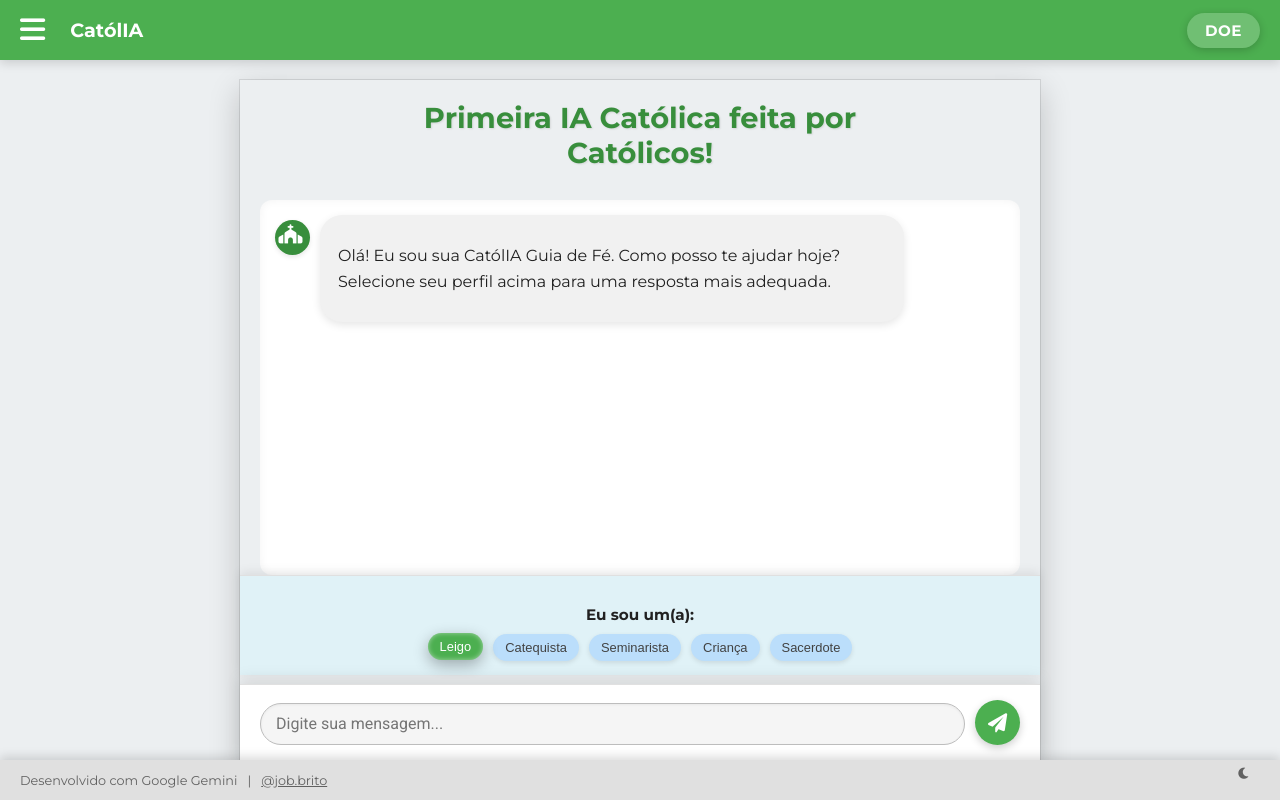
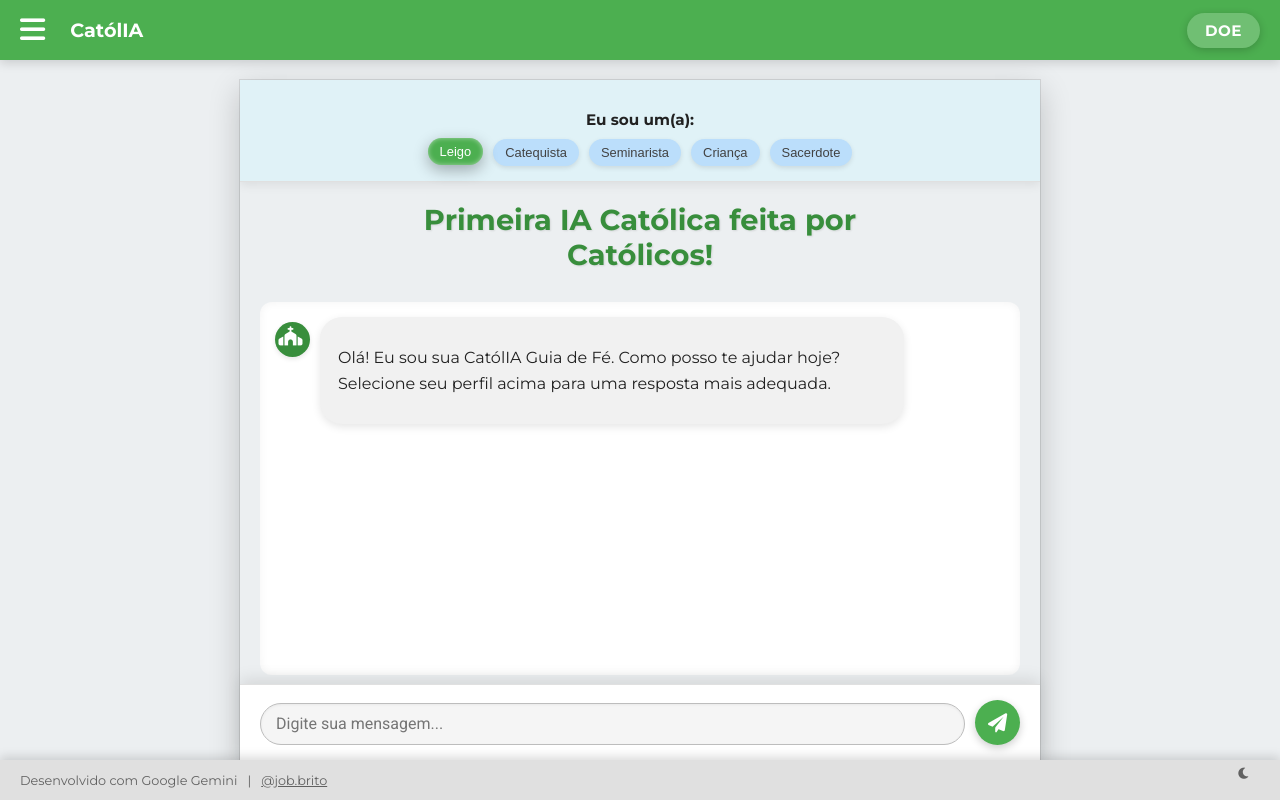
Before and after one commit to Dev-MJBS/catolIA, a Flask app: page / in a window 1280 px wide. Run offline with Flask 3, Linux system fonts and the light colour scheme.

Commit message:
Correcoes de app.py e HTML

```diff
--- a/templates/index.html
+++ b/templates/index.html
@@ -98,11 +104,12 @@
             --footer-bg: var(--light-footer-bg);
             --footer-text: var(--light-footer-text);
 
+            /* Alturas de elementos fixos */
             --header-height: 60px;
             --input-area-height: 85px;
             --footer-height: 40px;
-            --profile-selection-height: 100px;
-            --total-fixed-bottom-height: calc(var(--input-area-height) + var(--footer-height) + var(--profile-selection-height));
+            --profile-selection-height: 100px; /* Altura aproximada da seção de prompts */
+            --total-fixed-bottom-height: calc(var(--input-area-height) + var(--footer-height)); /* Apenas input e footer no bottom */
 
             --toggle-button-size: 40px;
             --menu-width: 280px;
@@ -274,70 +283,20 @@
             box-shadow: 0 4px 10px rgba(0, 0, 0, 0.25);
         }
 
-        /* Área de Conteúdo Principal Rolável */
-        .chat-scrollable-content {
-            flex-grow: 1;
-            overflow-y: auto;
-            -webkit-overflow-scrolling: touch;
-            background-color: var(--bg-body);
-            transition: background-color 0.5s ease;
-            padding: 20px;
-            display: flex;
-            flex-direction: column;
-            justify-content: flex-start;
-            align-items: stretch;
-            text-align: left;
-            /* NOVO: Ajuste do padding inferior para a área de input fixa e prompts fixos */
-            padding-bottom: calc(var(--input-area-height) + var(--profile-selection-height) + 20px);
-        }
-        .chat-scrollable-content.initial-state {
-            justify-content: center;
-            align-items: center;
-            text-align: center;
-        }
-        .chat-scrollable-content.has-content .main-central-message {
-            display: none;
-        }
-
-        .main-central-message {
-            font-family: 'Montserrat', sans-serif;
-            font-size: 1.8em;
-            font-weight: 700;
-            color: var(--color-primary-dark);
-            margin-bottom: 30px;
-            transition: color 0.5s ease;
-            padding: 0 10px;
-            text-shadow: 1px 1px 2px rgba(0,0,0,0.1);
-            align-self: center;
-            width: 100%;
-            max-width: 600px;
-            box-sizing: border-box;
-        }
-
-        /* Seção de Prompts - Agora Fixa no Rodapé */
+        /* Seção de Prompts - De volta ao topo */
         .profile-selection {
             padding: 15px 20px;
             background-color: var(--profile-bg);
-            border-top: 1px solid var(--border-color);
+            border-bottom: 1px solid var(--border-color); /* Borda na parte inferior */
             text-align: center;
             font-size: 0.95em;
             color: var(--text-color);
             transition: background-color 0.5s ease, border-color 0.5s ease, color 0.5s ease;
-            box-shadow: 0 -3px 10px rgba(0, 0, 0, 0.08);
+            box-shadow: 0 3px 10px rgba(0, 0, 0, 0.08); /* Sombra para baixo */
+            flex-shrink: 0; /* Não permite que encolha */
             width: 100%;
             box-sizing: border-box;
-
-            position: fixed;
-            bottom: calc(var(--footer-height) + var(--input-area-height));
-            left: 50%;
-            transform: translateX(-50%);
-            max-width: 800px;
-            z-index: 998;
-            border-radius: 0;
-            height: var(--profile-selection-height);
-            display: flex;
-            flex-direction: column;
-            justify-content: center;
+            z-index: 998; /* Abaixo do header, acima do chat */
         }
         .profile-selection p {
             margin-bottom: 10px;
@@ -376,6 +335,46 @@
             color: white;
             box-shadow: 0 4px 10px rgba(0, 0, 0, 0.2);
             transform: translateY(-2px);
+        }
+
+        /* Área de Conteúdo Principal Rolável */
+        .chat-scrollable-content {
+            flex-grow: 1;
+            overflow-y: auto;
+            -webkit-overflow-scrolling: touch;
+            background-color: var(--bg-body);
+            transition: background-color 0.5s ease;
+            padding: 20px;
+            display: flex;
+            flex-direction: column;
+            justify-content: flex-start;
+            align-items: stretch;
+            text-align: left;
+            /* Padding inferior ajustado apenas para a área de input fixa */
+            padding-bottom: calc(var(--input-area-height) + 20px);
+        }
+        .chat-scrollable-content.initial-state {
+            justify-content: center;
+            align-items: center;
+            text-align: center;
+        }
+        .chat-scrollable-content.has-content .main-central-message {
+            display: none;
+        }
+
+        .main-central-message {
+            font-family: 'Montserrat', sans-serif;
+            font-size: 1.8em;
+            font-weight: 700;
+            color: var(--color-primary-dark);
+            margin-bottom: 30px;
+            transition: color 0.5s ease;
+            padding: 0 10px;
+            text-shadow: 1px 1px 2px rgba(0,0,0,0.1);
+            align-self: center;
+            width: 100%;
+            max-width: 600px;
+            box-sizing: border-box;
         }
 
         .chat-messages {
@@ -1239,7 +1237,7 @@
             const donateLink = document.getElementById('donateLink');
             const closeModalBtn = document.getElementById('closeModalBtn');
             const copyPixBtn = document.getElementById('copyPixBtn');
-            const thanksBtn = document.getElementById('thanksBtn');
+            const thanksBtn = document.getElementById('thanks(');
 
             if (donateLink) donateLink.addEventListener('click', (e) => { e.preventDefault(); openDonateModal(); });
             if (closeModalBtn) closeModalBtn.addEventListener('click', closeDonateModal);
```
Also changed, not shown: other parts of templates/index.html (+23 -16 lines).
